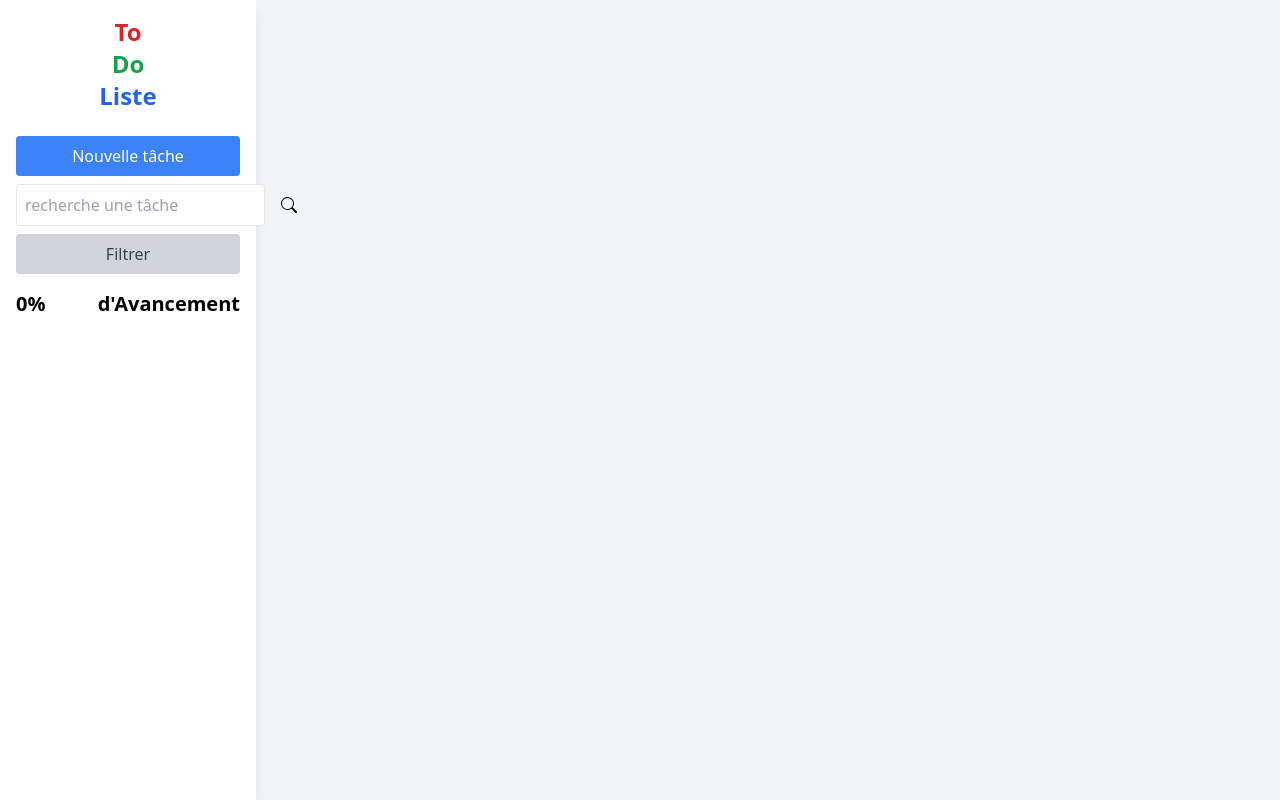
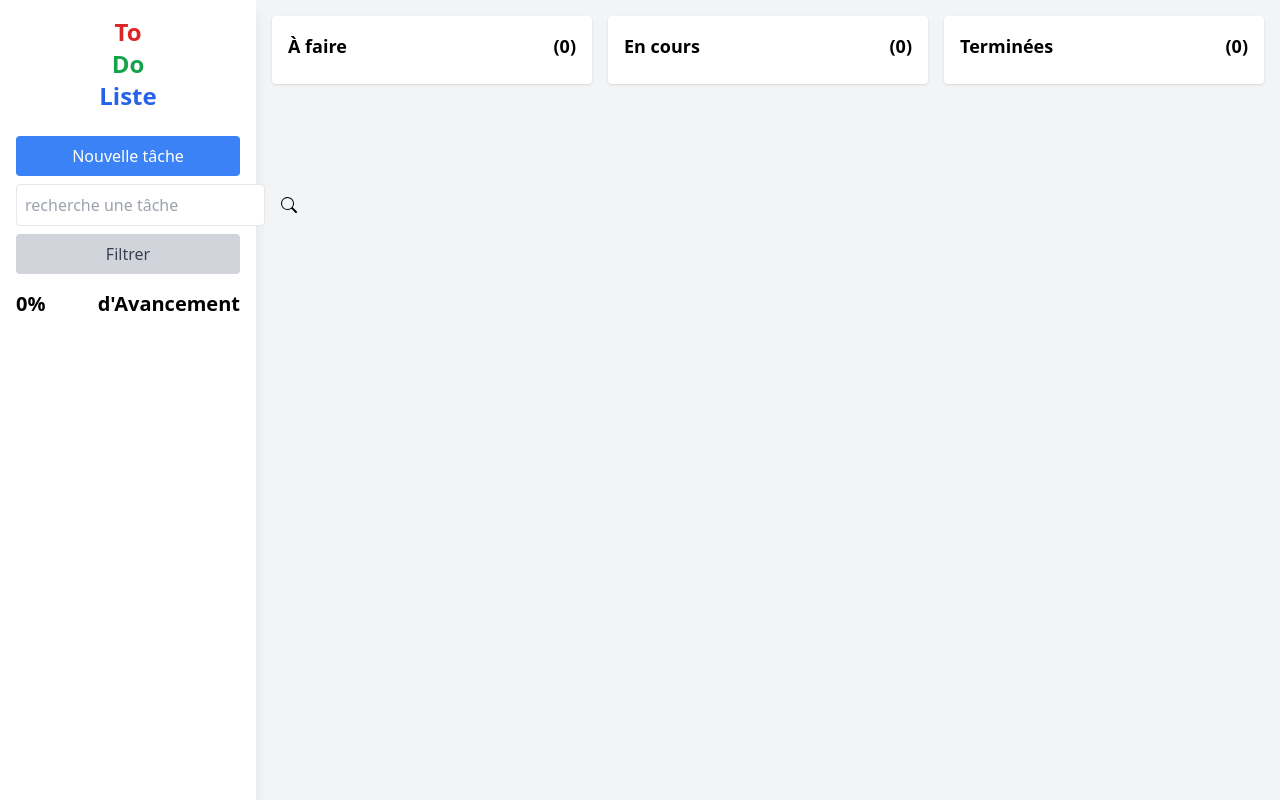
Before and after one commit to AHLALLAY/Syst-me-de-Gestion-des-T-ches-To-Do-List, a plain HTML site: page dist/index.html in a window 1280 px wide. Drawn offline with Linux system fonts and the light colour scheme.

Commit message:
Creation des contenaires des taches

```diff
--- a/dist/index.html
+++ b/dist/index.html
@@ -45,7 +45,40 @@
                 <span class="font-semibold">0%</span> d'Avancement
             </h2>
         </aside>
+        <!-- Main Content -->
+        <main class="flex-1 p-4">
+            <!-- Task Columns -->
+            <div class="grid grid-cols-3 gap-4">
+                <div class="bg-white p-4 rounded shadow">
+                    <h2 class="flex justify-between mb-2 text-lg font-semibold">
+                        À faire <span class="font-semibold"> (0)</span>
+                    </h2>
+                    <div>
+                        <!-- Liste des tâches -->
+                    </div>
+                </div>
 
+                <div class="bg-white p-4 rounded shadow">
+                    <h2 class="flex justify-between mb-2 text-lg font-semibold">
+                        En cours <span class="font-semibold"> (0)</span>
+                    </h2>
+                    <div>
+                        <!-- Liste des tâches -->
+                    </div>
+                </div>
+
+                <div class="bg-white p-4 rounded shadow">
+                    <h2 class="flex justify-between mb-2 text-lg font-semibold">
+                        Terminées <span class="font-semibold"> (0)</span>
+                    </h2>
+                    <div>
+                        <!-- Liste des tâches -->
+                    </div>
+                </div>
+            </div>
+
+
+        </main>
 
     </div>
 </body>
```
